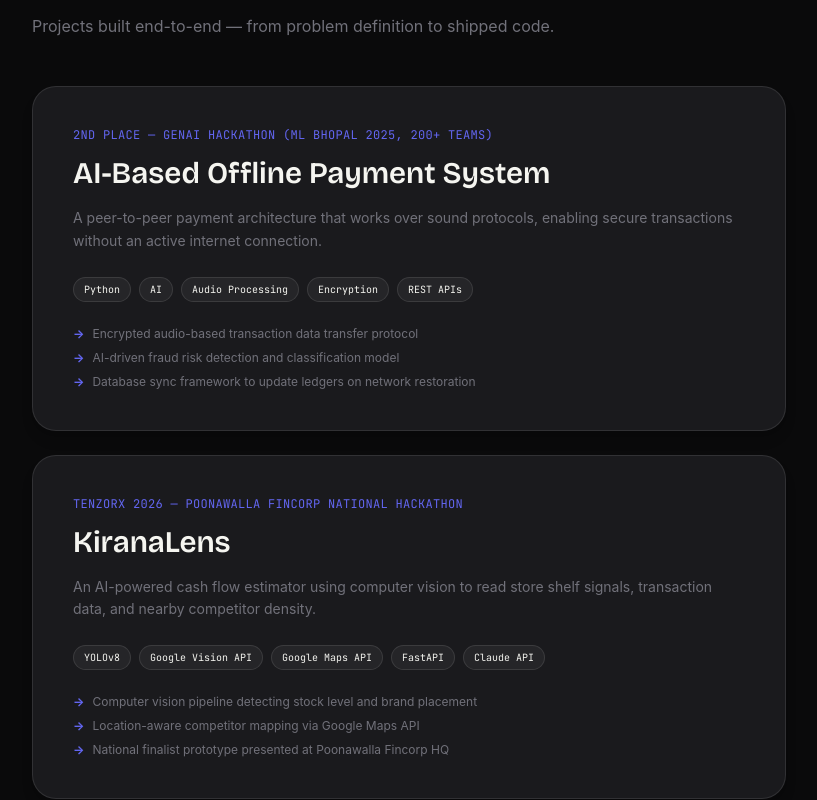
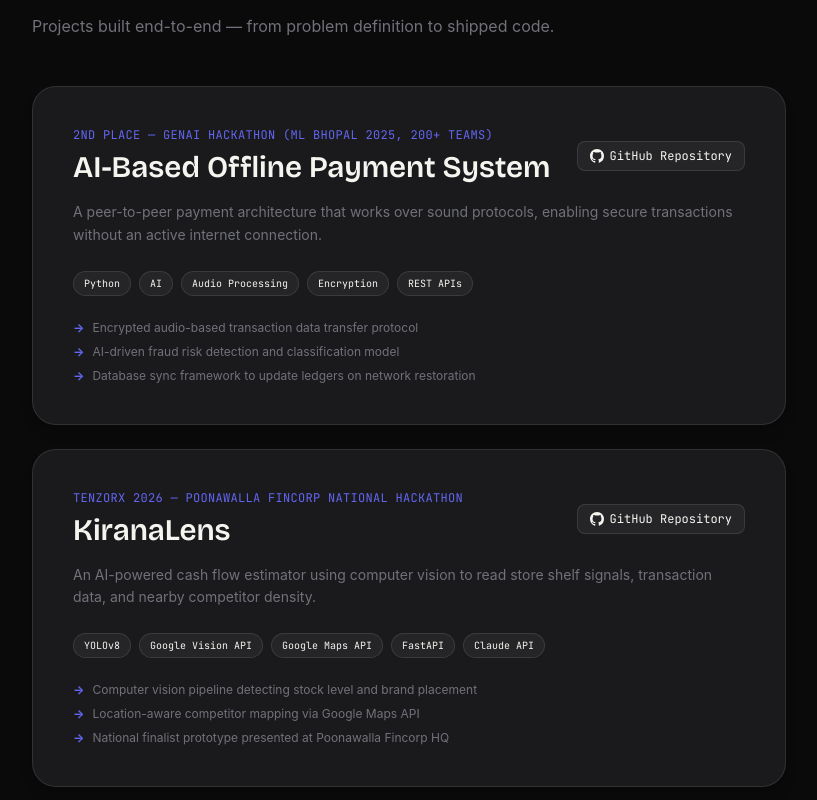
Before and after one commit to vrihaspati07/portfolio, a Next.js app: page / in a window 1280 px wide. Shown: the part 1722-2522 px from the top of the page, without its empty margins (96-913 px from the left). Built offline with nearby package versions, Linux system fonts and the light colour scheme; no server answers; a web font is replaced by a local one.

Commit message:
feat: integrate actual resume.pdf for direct downloads and add custom GitHub repository links to all project cards

```diff
--- a/components/sections/Projects.tsx
+++ b/components/sections/Projects.tsx
@@ -10,6 +10,7 @@
   stack: string[];
   highlights: string[];
   id: string;
+  github: string;
 };
 
 const projects: Project[] = [
@@ -25,6 +26,7 @@
       "AI-driven fraud risk detection and classification model",
       "Database sync framework to update ledgers on network restoration",
     ],
+    github: "https://github.com/vrihaspati07/sound-payment-system",
   },
   {
     id: "project-kiranalens",
@@ -38,6 +40,7 @@
       "Location-aware competitor mapping via Google Maps API",
       "National finalist prototype presented at Poonawalla Fincorp HQ",
     ],
+    github: "https://github.com/vrihaspati07/KiranaLens",
   },
   {
     id: "project-tara",
@@ -51,6 +54,7 @@
       "Animated HUD screen overlay triggered by a global keyboard hook",
       "Sentiment-aware response framing using LLaMA 3.3 70B models",
     ],
+    github: "https://github.com/vrihaspati07/tara-ai-assistant",
   },
   {
     id: "project-pet-emotion",
@@ -64,6 +68,7 @@
       "30% client-side rendering speedup through optimized JavaScript bundle",
       "Seamless integration of React frontend client and Node.js backend",
     ],
+    github: "https://github.com/vrihaspati07/pet-emotion-music-recommender",
   },
   {
     id: "project-powerbi-sales",
@@ -77,6 +82,7 @@
       "Structured 5 raw database tables via SQL, saving 40% manual analysis time",
       "Created highly scannable grid layouts for executive decision support",
     ],
+    github: "https://github.com/vrihaspati07/powerbi-sales-dashboard",
   },
   {
     id: "project-eventiq",
@@ -90,6 +96,7 @@
       "Integrated sync flow for Calendar and Gmail developer APIs",
       "Containerized deployment on Google Cloud Run for auto-scaling",
     ],
+    github: "https://github.com/vrihaspati07/EventIQ",
   },
   {
     id: "project-smarthealth",
@@ -103,6 +110,7 @@
       "Vision analysis of reports and scans via Gemini Vision API",
       "Fully localized interface supporting English and Hindi toggle modes",
     ],
+    github: "https://github.com/vrihaspati07/SmartHealth-Pro",
   },
 ];
 
@@ -132,12 +140,30 @@
               transition={{ delay: i * 0.05 }}
               className="interactive-card bg-[var(--surface)] border border-white/10 rounded-3xl p-8 md:p-10 select-none block transition-colors hover:border-[var(--accent)]/50 shadow-lg cursor-pointer"
             >
-              <p className="font-mono text-xs text-[var(--accent)] mb-3 uppercase tracking-wide">
-                {p.tag}
-              </p>
-              <h3 className="font-display text-2xl md:text-3xl font-semibold mb-4 text-[var(--text)]">
-                {p.title}
-              </h3>
+              <div className="flex flex-col md:flex-row justify-between items-start md:items-center gap-4 mb-4">
+                <div>
+                  <p className="font-mono text-xs text-[var(--accent)] mb-1.5 uppercase tracking-wide">
+                    {p.tag}
+                  </p>
+                  <h3 className="font-display text-2xl md:text-3xl font-semibold text-[var(--text)]">
+                    {p.title}
+                  </h3>
+                </div>
+
+                <a
+                  href={p.github}
+                  target="_blank"
+                  rel="noopener noreferrer"
+                  onClick={(e) => e.stopPropagation()}
+                  className="flex items-center gap-1.5 px-3 py-1.5 bg-white/5 border border-white/10 hover:border-[var(--accent)] hover:text-white rounded-lg text-xs font-mono transition-all cursor-pointer shrink-0"
+                >
+                  <svg className="w-3.5 h-3.5 fill-current" viewBox="0 0 24 24">
+                    <path d="M12 0C5.37 0 0 5.37 0 12c0 5.31 3.435 9.795 8.205 11.385.6.105.825-.255.825-.57 0-.285-.015-1.23-.015-2.235-3.015.555-3.795-.735-4.035-1.41-.135-.345-.72-1.41-1.23-1.695-.42-.225-1.02-.78-.015-.795.945-.015 1.62.87 1.845 1.23 1.08 1.815 2.805 1.305 3.495.99.105-.78.42-1.305.765-1.605-2.67-.3-5.46-1.335-5.46-5.925 0-1.305.465-2.385 1.23-3.225-.12-.3-.54-1.53.12-3.18 0 0 1.005-.315 3.3 1.23.96-.27 1.98-.405 3-.405s2.04.135 3 .405c2.295-1.56 3.3-1.23 3.3-1.23.66 1.65.24 2.88.12 3.18.765.84 1.23 1.905 1.23 3.225 0 4.605-2.805 5.625-5.475 5.925.435.375.81 1.095.81 2.22 0 1.605-.015 2.895-.015 3.3 0 .315.225.69.825.57A12.02 12.02 0 0024 12c0-6.63-5.37-12-12-12z" />
+                  </svg>
+                  <span>GitHub Repository</span>
+                </a>
+              </div>
+
               <p className="text-[var(--text-muted)] mb-6 max-w-2xl text-sm leading-relaxed">
                 {p.description}
               </p>
```
Also changed, not shown: 1 other file (tests, documents, lock files or other folders).
